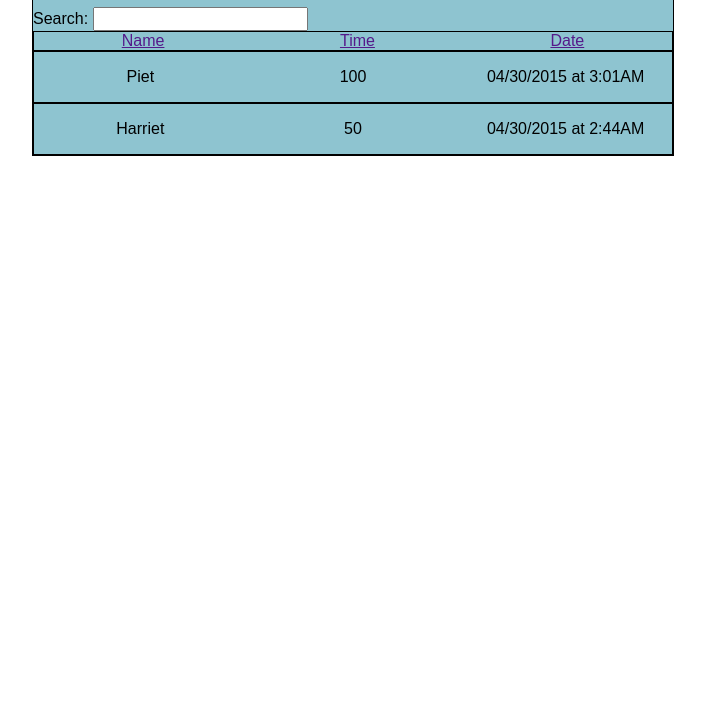
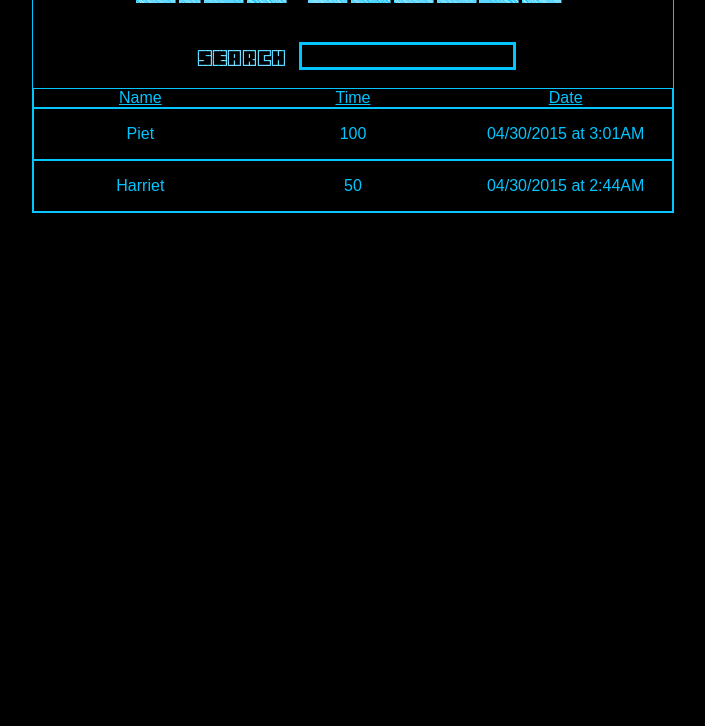
Before and after one commit to AngularMines/highscores, a website: page index.html in a window 1280 px wide. Shown: the part 74-800 px from the top of the page, without its empty margins (287-992 px from the left). Drawn offline with nearby package versions, Linux system fonts and the light colour scheme; some packages are replaced by stand-ins of ours.

Commit message:
Styleeeez

```diff
--- a/css/application.css
+++ b/css/application.css
@@ -3,6 +3,8 @@ html {
 }
 
 body {
+  min-height: 100%;
+  background-color: black;
   display: flex;
   justify-content: center;
 }
@@ -13,22 +15,38 @@ body {
   justify-content: center;
   max-width: 50%;
   min-width: 50%;
-  background-color: #8ec4d0;
-  border: 1px solid;
+  border: 1px solid #05C5FF;
+  background-color: black;
 }
 
 .board-title {
   text-align: center;
 }
 
+.search {
+  display: flex;
+  flex-direction: row;
+  justify-content: center;
+  margin-bottom: 2%;
+}
+
+.search-input {
+  border: 3px solid #05C5FF;
+  max-height: 20px;
+  min-width: 200px;
+  background-color: black;
+  color: #05C5FF;
+}
+
 .player, .selectors {
   display: flex;
   flex-direction: row;
   justify-content: space-around;
-  border: 1px solid;
+  border: 1px solid #05C5FF;
 }
 
-p {
+p, a {
+  color: #05C5FF;
   min-width: 33%;
   text-align: center;
 }
--- a/index.html
+++ b/index.html
@@ -20,9 +20,10 @@
 <body >
 
   <div class='hiscore' ng-controller='HiScoreCtrl'>
-    <h1 class='board-title'>Hi-Scores, biatch.</h1>
+    <h1 class='board-title'><img src="./img/High-Scores.png"></h1>
     <div class='search'>
-      Search: <input ng-model="query">
+      <img src="./img/search.png">
+      <input class="search-input" ng-model="query">
     </div>
     <div class='selectors'>
       <a href="" ng-click="predicate= 'name'; reverse=!reverse">Name</a>
@@ -34,15 +35,6 @@
       <p>{{score.time}}</p>
       <p>{{score.createdAt | date:"MM/dd/yyyy 'at' h:mma"}}</p>
     </div>
-<!--     <div>
-      <ul>
-        <li ng-repeat="score in scores | orderBy:'rank'">
-          <p>{{score.rank}}</p>
-          <p>{{score.name}}</p>
-          <p>{{score.score}}</p>
-         </li>
-      </ul>
-    </div> -->
   </div>
 
 
```
Also changed, not shown: img/High-Scores.png (added), img/Search.png (added), 1 other file.
